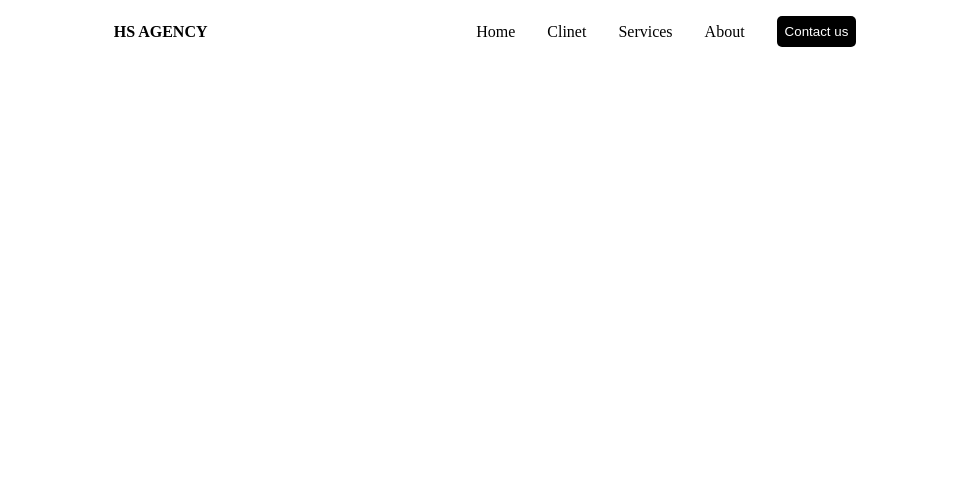
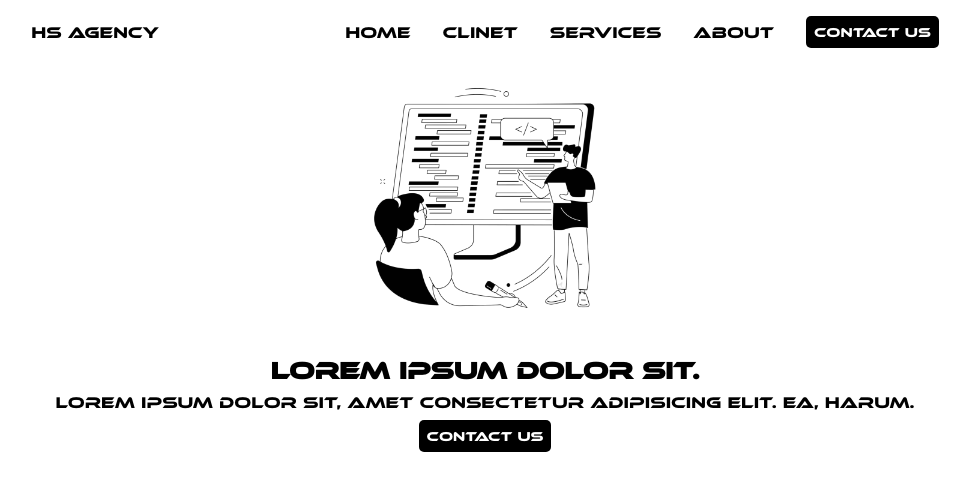
Before and after one commit to Saidbourhabi/Hamza-said, a plain HTML site: page index.html in a window 1280 px wide. Shown: the whole page, without its empty margins (155-1125 px from the left). Drawn offline with Linux system fonts and the light colour scheme.

Commit message:
hero section agency

```diff
--- a/index.html
+++ b/index.html
@@ -28,6 +28,18 @@
             </div>
         </nav>
     </header>
+                <!-- home section   -->
+                 <section id="home">
+                    <!-- inter face desciption about agency  -->
+                    <div class="home-content">
+                        <div class="discription">
+                            <img class="home-img" src="./public/images/coding-workshop.png" alt="Agency">
+                            <h1>Lorem ipsum dolor sit.</h1>
+                            <p>Lorem ipsum dolor sit, amet consectetur adipisicing elit. Ea, harum.</p>
+                            <button class="contact-button"><a class="contact-link" href="#">Contact us</a></button>
+                        </div>
+                    </div>
+                 </section>
 
 
 </body>
--- a/public/css/app.css
+++ b/public/css/app.css
@@ -3,6 +3,12 @@ margin :0;
 padding:0;
 text-decoration: none;
 color: black;
+font-family: "electro";
+}
+
+@font-face {
+    font-family: "electro" ;
+    src: url(../fonts/Ethnocentric\ Rg.otf);
 }
 
 body{
@@ -24,9 +30,10 @@ header{
     display: flex;
     flex-direction: row;
     align-items: center;
-    font-weight: 600;
+    font-weight: 500;
 }
 .links{
+    font-weight: 200;
     display: flex;
     flex-direction: row;
     align-items: center;
@@ -41,6 +48,39 @@ button{
 }
 .button-link{
     color: white;
-    font-weight: 500;
+    font-weight: 300;
 
 }
+
+/* home section  */
+
+#home{
+    width: 100%;
+}
+.home-content{
+    display: flex;
+    flex-direction: column;
+    justify-content: center;
+    align-items: center;
+    text-align: center;
+    gap: 2rem;
+}
+.discription{
+    display: flex;
+    flex-direction: column;
+    align-items: center;
+    gap: 0.5rem;
+}
+.home-img{
+    width: 300px;
+}
+.contact-button{
+    background: black;
+    border: none;
+    border-radius: 5px;
+    padding: 0.5rem 0.5rem;
+}
+.contact-link{
+    color: white;
+    font-weight: 300;
+}
```
Also changed, not shown: public/fonts/Ethnocentric Rg.otf (added), public/images/adobe_731970.png (added), public/images/coding-workshop.png (added), public/images/creative-cloud_731965.png (added), public/images/css-3_732007.png (added), public/images/evernote_152835.png (added), public/images/html5_152843.png (added), public/images/microsoft_732068.png (added), public/images/nvidia_732086.png (added), public/images/paypal_732096.png (added).
